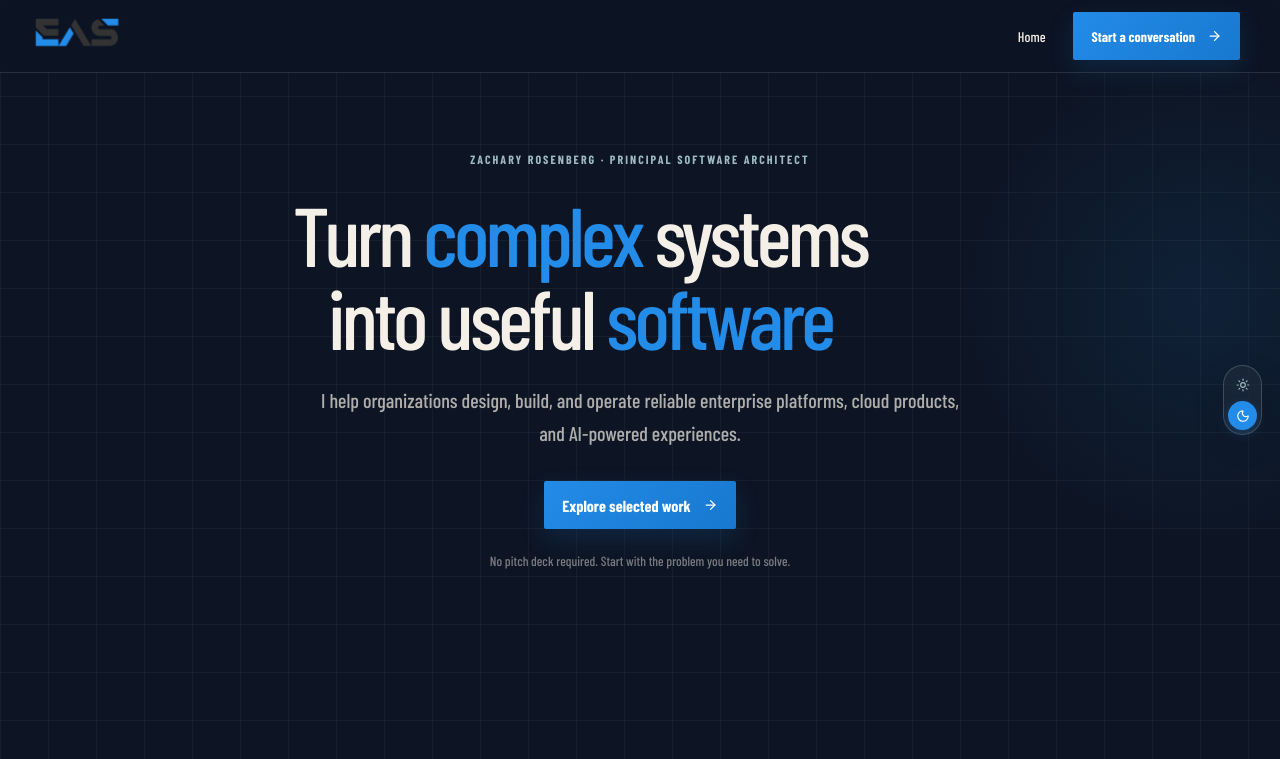
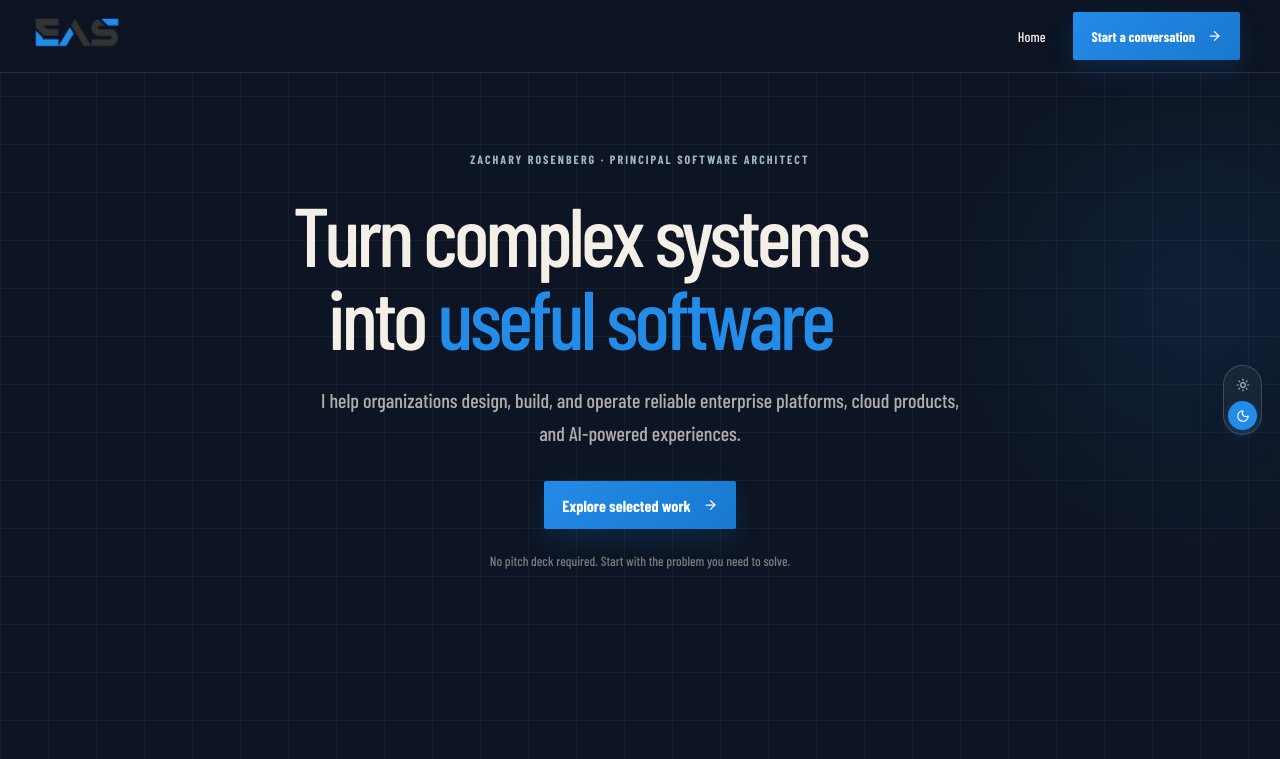
Before and after one commit to kevin-lim-0919/zach-portfolio, a React (Vite) app: page / in a window 1280 px wide. Shown: the top 759 px of the page. Built offline with nearby package versions, Linux system fonts and the light colour scheme.

Commit message:
Update hero title emphasis

```diff
--- a/src/main.jsx
+++ b/src/main.jsx
@@ -495,7 +495,7 @@ function App() {
                 Zachary Rosenberg · Principal Software Architect
               </div>
               <h1>
-                Turn <em>complex</em> systems into useful <em>software</em>
+                Turn complex systems into <em>useful software</em>
               </h1>
               <p>
                 I help organizations design, build, and operate reliable
```
Also changed, not shown: 2 other files (tests, documents, lock files or other folders).
